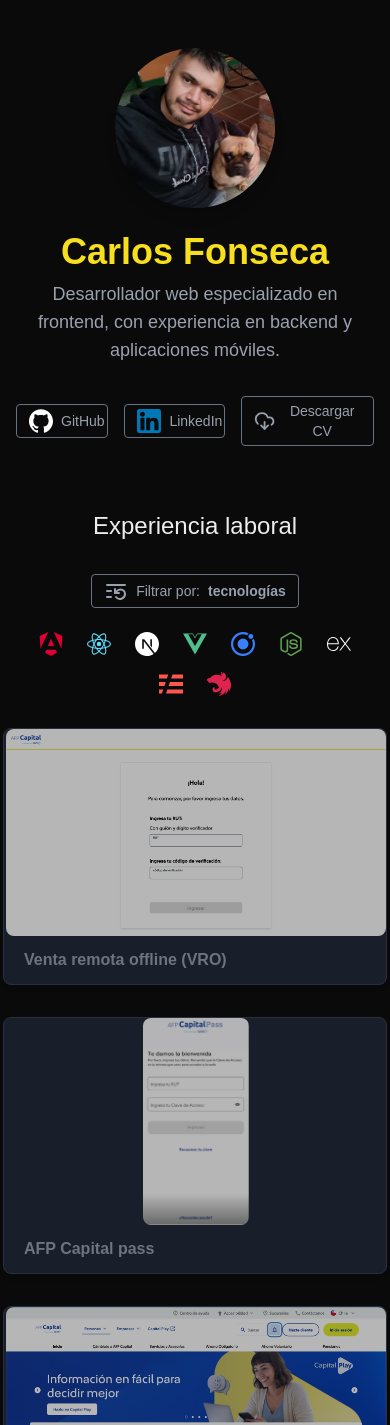
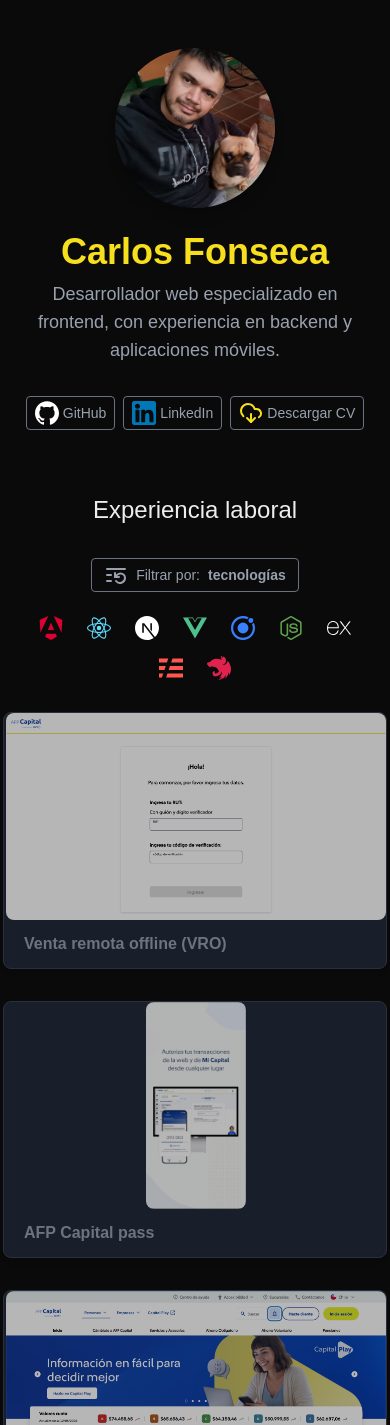
Before and after one commit to cmariofonseca/carlosfonseca, a Next.js app: page /profile in a window 390 px wide. Shown: the top 1425 px of the page. Built offline with nearby package versions, Linux system fonts and the light colour scheme.

Commit message:
Se agregan cambios que fueron olvidados en el pr anterior

```diff
--- a/src/app/components/information.tsx
+++ b/src/app/components/information.tsx
@@ -25,17 +25,17 @@
       </p>
 
       {/* Iconos de redes y botón de CV */}
-      <div className="flex items-center gap-4 mt-8">
+      <div className="flex items-center gap-2 sm:gap-4 mt-8">
         <a
           href="https://github.com/cmariofonseca"
           rel="noopener noreferrer"
           target="_blank"
           title="GitHub"
         >
-          <button className="flex items-center text-sm text-gray-400 border border-gray-500 px-3 py-1 rounded hover:bg-gray-800 transition cursor-pointer">
+          <button className="flex items-center text-sm text-gray-400 border border-gray-500 px-2 sm:px-3 py-1 rounded hover:bg-gray-800 transition cursor-pointer">
             <Image
               alt="GitHub"
-              className="cursor-pointer mr-2"
+              className="cursor-pointer mr-1 sm:mr-2"
               src="/icons/github.svg"
               width={24}
               height={24}
@@ -50,10 +50,10 @@
           target="_blank"
           title="LinkedIn"
         >
-          <button className="flex items-center text-sm text-gray-400 border border-gray-500 px-3 py-1 rounded hover:bg-gray-800 transition cursor-pointer">
+          <button className="flex items-center text-sm text-gray-400 border border-gray-500 px-2 sm:px-3 py-1 rounded hover:bg-gray-800 transition cursor-pointer">
             <Image
               alt="LinkedIn"
-              className="cursor-pointer mr-2"
+              className="cursor-pointer mr-1 sm:mr-2"
               src="/icons/linkedin.svg"
               width={24}
               height={24}
@@ -63,8 +63,8 @@
         </a>
 
         <a href="/cv" rel="noopener noreferrer" target="_blank" title="CV">
-          <button className="flex items-center text-sm text-gray-400 border border-gray-500 px-3 py-1 rounded hover:bg-gray-800 transition cursor-pointer">
-            <CloudDownload className="mr-2" /> Descargar CV
+          <button className="flex items-center text-sm text-gray-400 border border-gray-500 px-2 sm:px-3 py-1 rounded hover:bg-gray-800 transition cursor-pointer">
+            <CloudDownload className="text-[#f7df1e] mr-1 sm:mr-2" /> Descargar CV
           </button>
         </a>
       </div>
--- a/src/data/projectList.ts
+++ b/src/data/projectList.ts
@@ -20,16 +20,16 @@
     client: "Sura Chile",
     date: "2024",
     description:
-      "App para autorizar mediante doble factor de autenticacion los giros, cambios de fondos y actualización de datos que el usuario realiza en la pagina de la Nueva web Sura.",
+      "AFP Capital Pass es la nueva herramienta de AFP Capital que permite autorizar transacciones desde un dispositivo móvil. Esta app viene a robustecer la seguridad de los movimientos que desees realizar como Cambio de Fondos, Giros, actualización de antecedentes, entre otras transacciones.",
     developmentCompany: "CleverIt | Chile",
     id: "cleverit-sura-1",
-    imageUrl: "/projects/capital-pass.png",
+    imageUrl: "/projects/afp-capital-pass.png",
     industry: "Seguros",
     isPersonalProject: false,
     projectName: "AFP Capital pass",
     technologies: "Ionic",
     tools: "Git, Bitbucket, Jira",
-    webSite: "https://www.sura.cl",
+    webSite: "https://play.google.com/store/search?q=afp%20capital%20pass&c=apps&hl=es_CL",
   },
   {
     client: "Sura Chile",
```
Also changed, not shown: public/projects/capital-pass.png (deleted).
